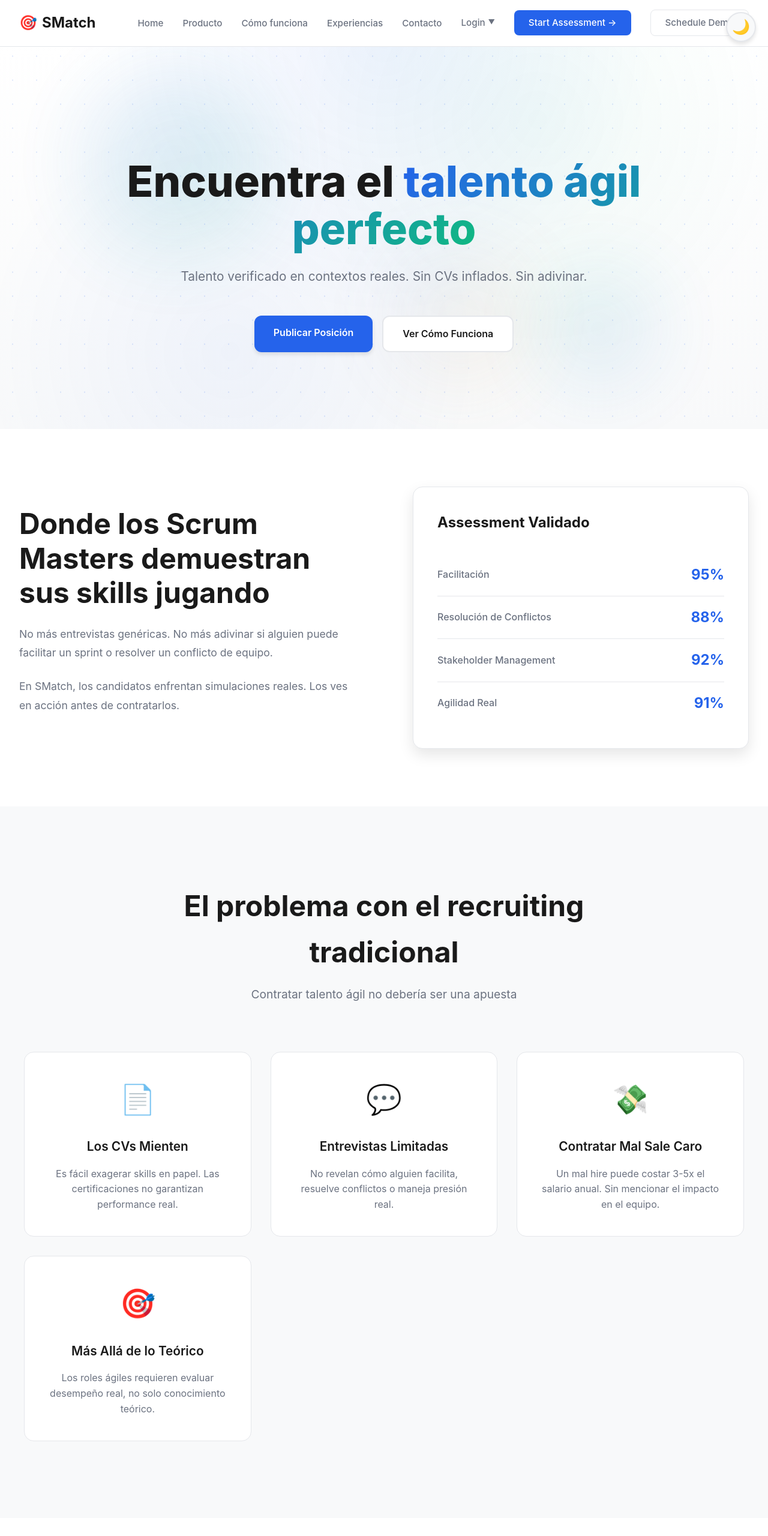
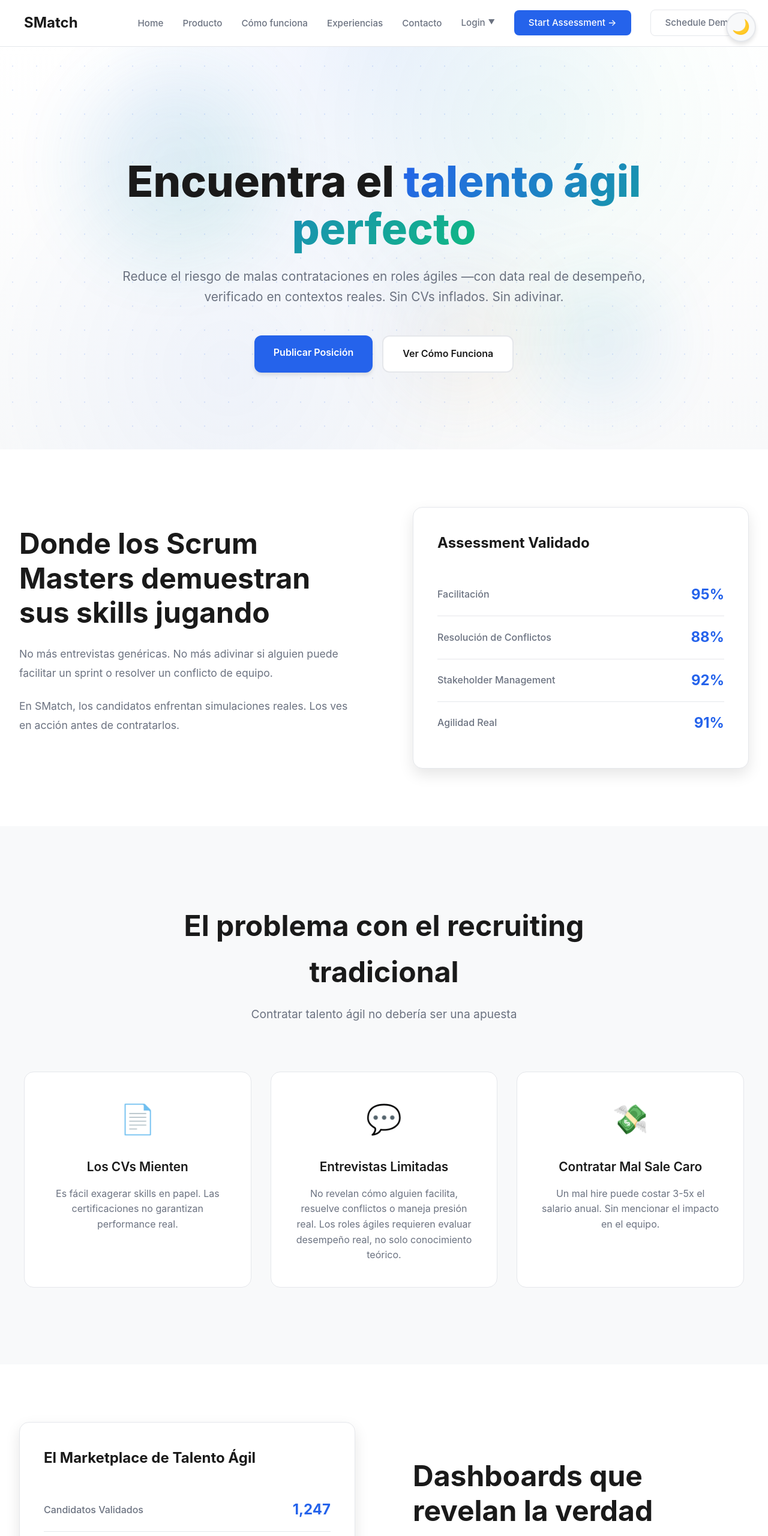
Before and after one commit to sebastianspiguel-1/smatch-landing, a plain HTML site: page index.html in a window 1280 px wide. Shown: the top 2560 px of the page at 60% size. Drawn offline with Linux system fonts and the light colour scheme.

Commit message:
Update landing index.html

```diff
--- a/index.html
+++ b/index.html
@@ -1358,7 +1358,7 @@
     <nav id="navbar">
         <div class="nav-container">
             <div class="logo">
-                <span>🎯</span>SMatch
+                <span></span>SMatch
             </div>
             <ul class="nav-links">
                 <li><a href="#home">Home</a></li>
@@ -1372,10 +1372,10 @@
                     </a>
                     <div class="dropdown-menu">
                         <a href="#" class="dropdown-item" onclick="event.preventDefault(); alert('Recruiter login coming soon! Por ahora solo candidatos pueden hacer el assessment.')">
-                            👔 Login as Recruiter
+                            Login as Recruiter
                         </a>
                         <a href="#" class="dropdown-item" onclick="event.preventDefault(); openLoginModal();">
-                            🎯 Login as Candidate
+                            Login as Candidate
                         </a>
                     </div>
                 </li>
@@ -1400,7 +1400,7 @@
         </div>
         <div class="hero-content">
             <h1>Encuentra el <span class="gradient-text">talento ágil perfecto</span></h1>
-            <p>Talento verificado en contextos reales. Sin CVs inflados. Sin adivinar.</p>
+            <p>Reduce el riesgo de malas contrataciones en roles ágiles —con data real de desempeño, verificado en contextos reales. Sin CVs inflados. Sin adivinar.</p>
             <div class="hero-ctas">
                 <a href="#contacto" class="btn btn-primary">Publicar Posición</a>
                 <a href="#como-funciona" class="btn btn-secondary">Ver Cómo Funciona</a>
@@ -1457,18 +1457,14 @@
             <div class="problem-item">
                 <span class="problem-icon">💬</span>
                 <h3>Entrevistas Limitadas</h3>
-                <p>No revelan cómo alguien facilita, resuelve conflictos o maneja presión real.</p>
+                <p>No revelan cómo alguien facilita, resuelve conflictos o maneja presión real. Los roles ágiles requieren evaluar desempeño real, no solo conocimiento teórico.</p>
             </div>
             <div class="problem-item">
                 <span class="problem-icon">💸</span>
                 <h3>Contratar Mal Sale Caro</h3>
                 <p>Un mal hire puede costar 3-5x el salario anual. Sin mencionar el impacto en el equipo.</p>
             </div>
-            <div class="problem-item">
-                <span class="problem-icon">🎯</span>
-                <h3>Más Allá de lo Teórico</h3>
-                <p>Los roles ágiles requieren evaluar desempeño real, no solo conocimiento teórico.</p>
-            </div>
+
         </div>
     </section>
 
```
